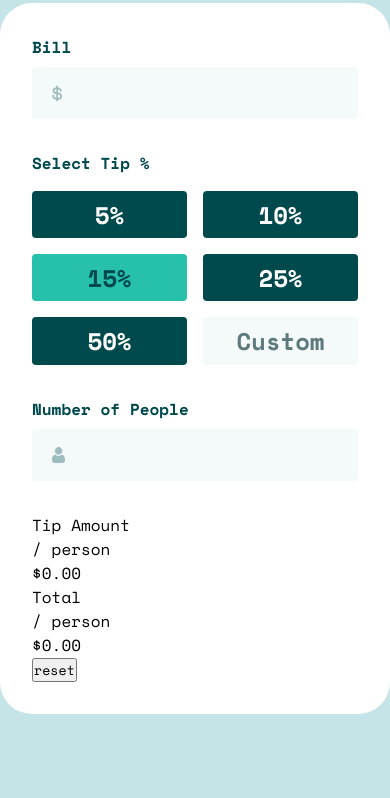
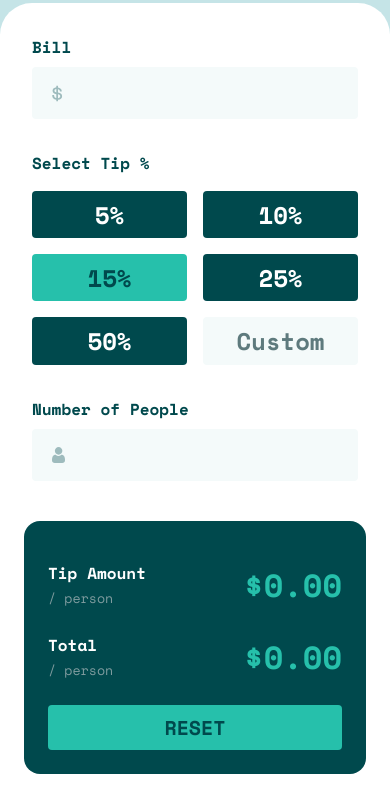
Before and after one commit to cnguyen-13/FM-tip-calculator, a website: page index.html in a window 390 px wide. Shown: the part 137-935 px from the top of the page. Before the commit the page ends 851 px from the top, so only its background shows below. Drawn offline with nearby package versions, Linux system fonts and the light colour scheme.

Commit message:
Results section mobile view completee

```diff
--- a/index.html
+++ b/index.html
@@ -67,7 +67,7 @@
         <div class="result">
           <div class="result__labels">
             <p class="result__label">Tip Amount</p>
-            <p class="result__sublabel">/ person</p>
+            <small class="result__sublabel">/ person</small>
           </div>
           <p class="result__amount result__amount--tip">$0.00</p>
         </div>
@@ -75,7 +75,7 @@
         <div class="result">
           <div class="result__labels">
             <p class="result__label">Total</p>
-            <p class="result__sublabel">/ person</p>
+            <small class="result__sublabel">/ person</small>
           </div>
           <p class="result__amount result__amount--total">$0.00</p>
         </div>
--- a/sass/partials/_main-container.scss
+++ b/sass/partials/_main-container.scss
@@ -1,8 +1,18 @@
 .content {
-	background-color: white;
-	padding: 2rem;
-	border-radius: 2rem;
+	background-color: $color__white;
+	padding: 1.5rem;
+	border-radius: $br-large $br-large 0 0;
 
 	&__section {
+		&--inputs {
+			padding: 0.5rem;
+		}
+
+		&--results {
+			color: $color__primary;
+			background-color: $color__neutral--vdc;
+			padding: 2.5rem 1.5rem 1.5rem 1.5rem;
+			border-radius: $br-medium;
+		}
 	}
 }
--- a/sass/partials/_results.scss
+++ b/sass/partials/_results.scss
@@ -0,0 +1,35 @@
+.result {
+	display: flex;
+	justify-content: space-between;
+	align-items: center;
+	margin-bottom: 1.5rem;
+	&__labels {
+	}
+
+	&__label {
+		font-weight: bold;
+		color: $color__white;
+	}
+
+	&__sublabel {
+		color: $color__neutral--dgc2;
+	}
+
+	&__amount {
+		font-size: 2rem;
+		font-weight: bold;
+	}
+
+	&__reset-btn {
+		width: 100%;
+		background-color: $color__primary;
+		color: $color__neutral--vdc;
+		border: none;
+		cursor: pointer;
+		text-transform: uppercase;
+		font-size: 1.25rem;
+		font-weight: bold;
+		border-radius: $br-small;
+		padding: 0.5rem;
+	}
+}
```
Also changed, not shown: style/styles.min.css.
